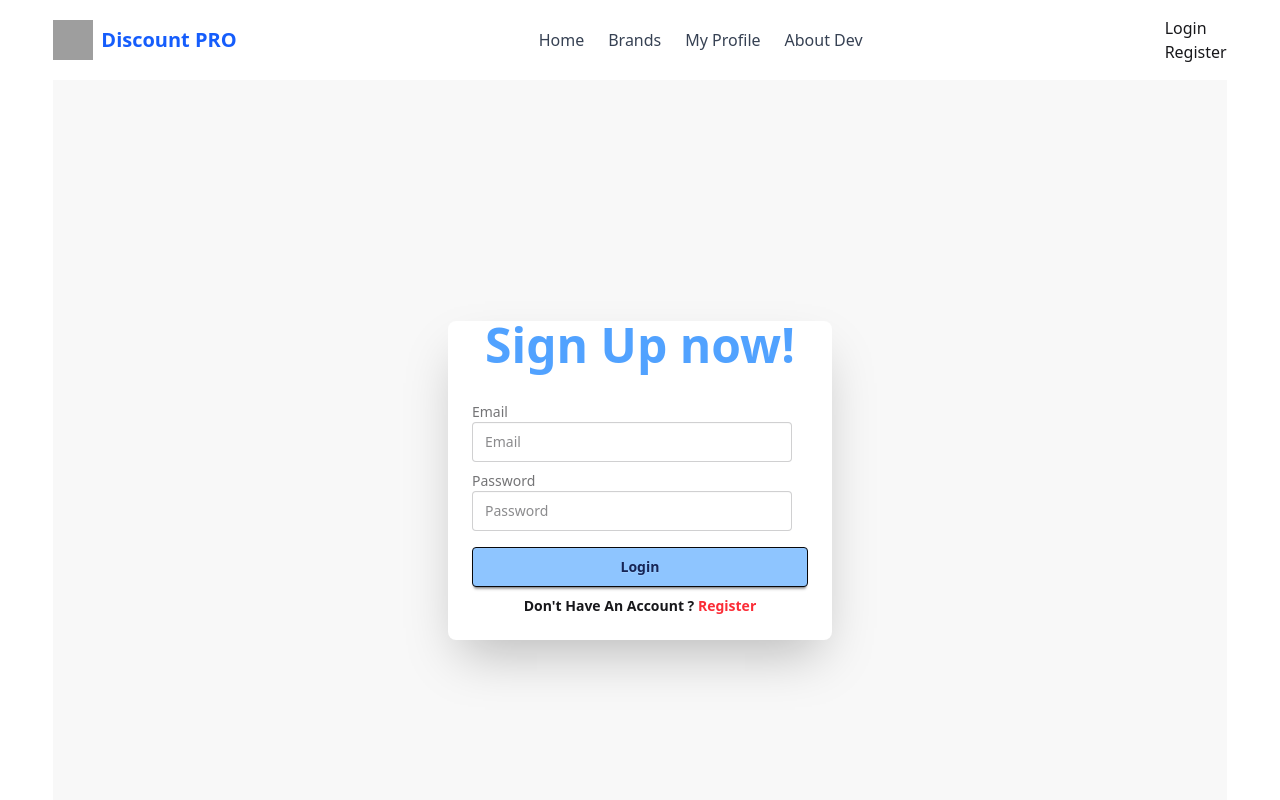
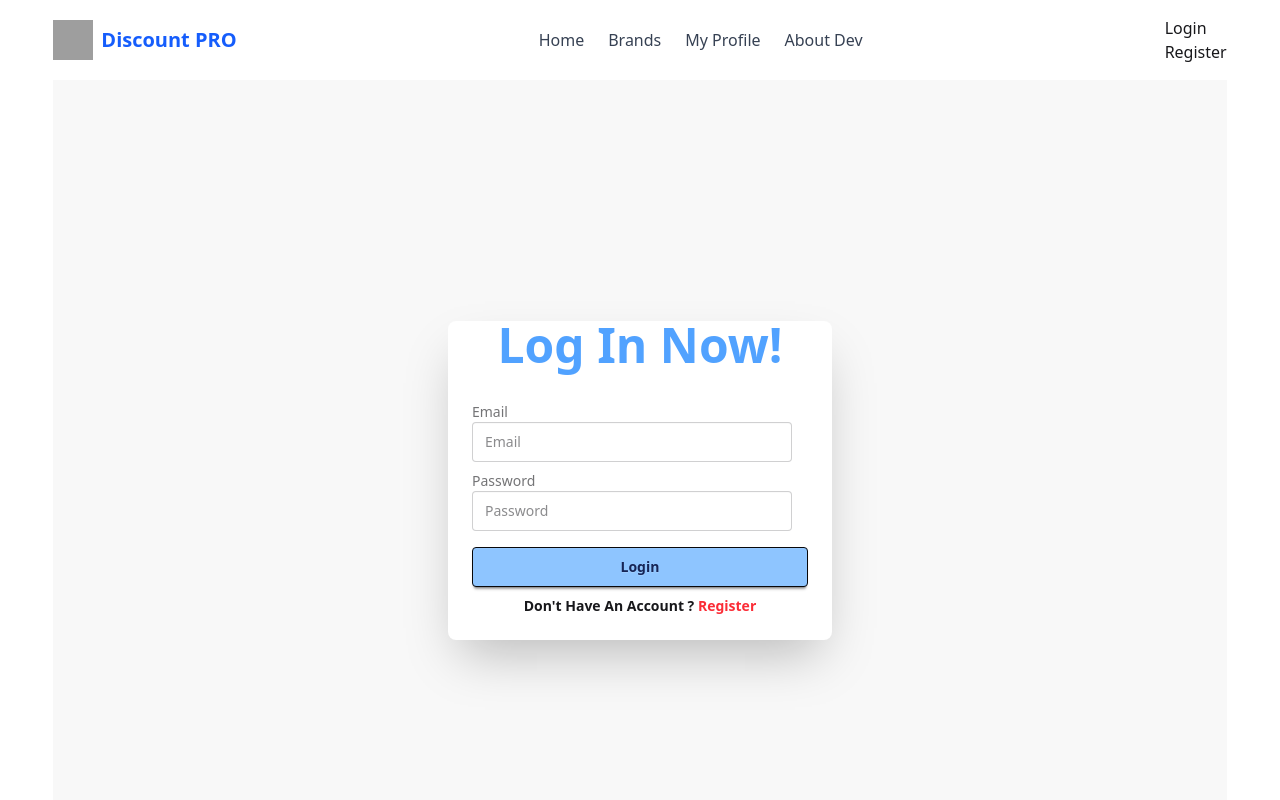
Before and after one commit to laizu01993/A-Coupon-Collecting-Application, a React (Vite) app: page /login in a window 1280 px wide. Shown: the top 800 px of the page. Built offline with nearby package versions, Linux system fonts and the light colour scheme; no server answers; grey boxes are pictures that could not be loaded.

Commit message:
installed react-copy-to-clipboard and react-hot-toast

```diff
--- a/package.json
+++ b/package.json
@@ -15,8 +15,10 @@
     "localforage": "^1.10.0",
     "match-sorter": "^8.0.1",
     "react": "^19.0.0",
+    "react-copy-to-clipboard": "^5.1.0",
     "react-dom": "^19.0.0",
     "react-fast-marquee": "^1.6.5",
+    "react-hot-toast": "^2.5.2",
     "react-icons": "^5.5.0",
     "react-router-dom": "^7.5.3",
     "sort-by": "^1.2.0"
--- a/src/pages/login/Login.jsx
+++ b/src/pages/login/Login.jsx
@@ -26,7 +26,7 @@ const Login = () => {
         <div className="hero bg-base-200 min-h-screen mx-auto w-11/12 mb-4">
 
             <div className="card bg-base-100 w-full max-w-sm shrink-0 shadow-2xl">
-                <h1 className="text-5xl font-bold flex justify-center text-blue-400">Sign Up now!</h1>
+                <h1 className="text-5xl font-bold flex justify-center text-blue-400">Log In Now!</h1>
 
                 <div className="card-body ">
                     <form onSubmit={handleSubmit} className="form">
```
Also changed, not shown: 1 other file (tests, documents, lock files or other folders).
